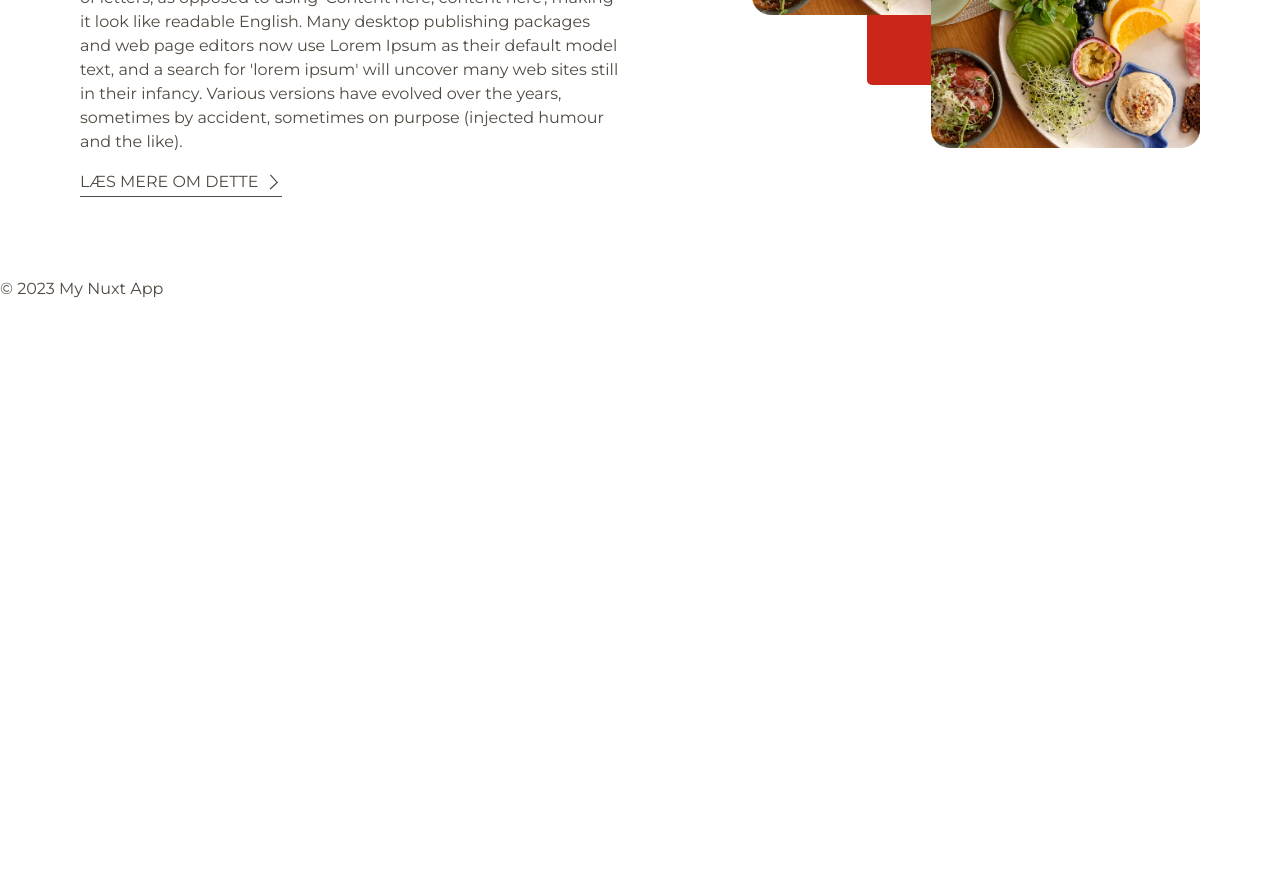
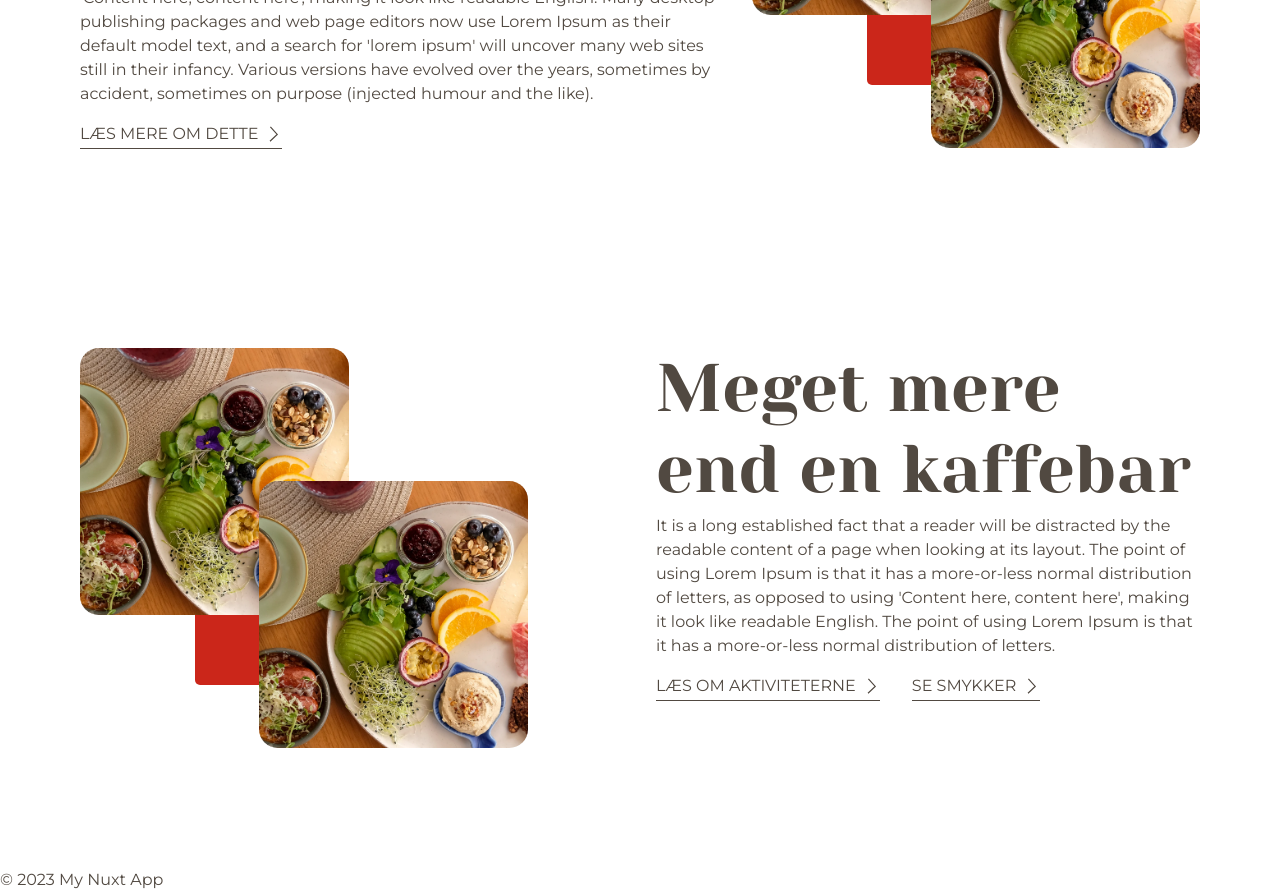
Before and after one commit to julievictoria98/k-r-kaffebar, a Nuxt app in the folder nuxt-app/: page / in a window 1280 px wide. Shown: the part 1220-2112 px from the top of the page. Before the commit the page ends 1521 px from the top, so only its background shows below. Built offline with nearby package versions, Linux system fonts and the light colour scheme.

Commit message:
added layouts to Textmedia and function where u can add more buttons

```diff
--- a/nuxt-app/assets/main.scss
+++ b/nuxt-app/assets/main.scss
@@ -19,17 +19,21 @@ body {
 @mixin grid-children-cols($first-col: 1 / 7, $last-col: 7 / -1) {
   > :first-child {
     grid-column: 1 / -1;
+    grid-row: 1/2;
 
     @media screen and (min-width: 762px) {
       grid-column: #{$first-col};
+      grid-row: 1/2;
     }
   }
 
   > :last-child {
     @media screen and (min-width: 762px) {
       grid-column: #{$last-col};
+      grid-row: 1/2;
     }
     grid-column: 1 / -1;
+    grid-row: 2/3;
   }
 }
 
@@ -55,9 +59,12 @@ body {
   &:not(:has(> *#hero)) {
     min-height: 600px;
   }
+  &.tm-layout-1 {
+    @include grid-children-cols("1 / 8", "8 / -1");
+  }
 
-  &.text-media {
-    @include grid-children-cols("1 / 7", "8 / -1");
+  &.tm-layout-2 {
+    @include grid-children-cols("7 / -1", "1 / 6");
   }
 }
 
--- a/nuxt-app/components/TextMedia.vue
+++ b/nuxt-app/components/TextMedia.vue
@@ -1,13 +1,15 @@
 <template>
-  <div class="content text-media">
+  <div class="content" :class="layout">
     <div>
       <h2>{{ title }}</h2>
       <p class="mt-1">{{ text }}</p>
-      <div class="mt-4">
+      <div class="mt-4 flex gap-8">
         <UiPrimaryButton
-          text="LÆS MERE OM DETTE"
-          href="/contact"
-        ></UiPrimaryButton>
+          v-for="(button, index) in buttons"
+          :key="index"
+          :text="button.text"
+          :href="button.href"
+        />
       </div>
     </div>
     <div class="grid grid-cols-5 max-h-[400px] h-full">
@@ -29,23 +31,24 @@
   </div>
 </template>
 
-<script setup>
-const props = defineProps({
-  title: {
-    type: String,
-    default: "Default Title",
+<script>
+export default {
+  props: {
+    title: String,
+    text: String,
+    layout: {
+      type: String,
+      default: "tm-layout-1",
+    },
+    buttons: {
+      type: Array,
+      default: () => [
+        {
+          text: "LÆS MERE OM DETTE",
+          href: "/contact",
+        },
+      ],
+    },
   },
-  text: {
-    type: String,
-    default: "Default Text",
-  },
-  buttonText: {
-    type: String,
-    default: "Default Button Text",
-  },
-  buttonLink: {
-    type: String,
-    default: "#",
-  },
-});
+};
 </script>
--- a/nuxt-app/pages/index.vue
+++ b/nuxt-app/pages/index.vue
@@ -3,7 +3,17 @@
     <Hero />
     <TextMedia
       title="Kaffe med omtanke"
+      layout="tm-layout-1"
       text="It is a long established fact that a reader will be distracted by the readable content of a page when looking at its layout. The point of using Lorem Ipsum is that it has a more-or-less normal distribution of letters, as opposed to using 'Content here, content here', making it look like readable English. Many desktop publishing packages and web page editors now use Lorem Ipsum as their default model text, and a search for 'lorem ipsum' will uncover many web sites still in their infancy. Various versions have evolved over the years, sometimes by accident, sometimes on purpose (injected humour and the like)."
+    />
+    <TextMedia
+      title="Meget mere end en kaffebar"
+      layout="tm-layout-2"
+      text="It is a long established fact that a reader will be distracted by the readable content of a page when looking at its layout. The point of using Lorem Ipsum is that it has a more-or-less normal distribution of letters, as opposed to using 'Content here, content here', making it look like readable English. The point of using Lorem Ipsum is that it has a more-or-less normal distribution of letters."
+      :buttons="[
+        { text: 'LÆS OM AKTIVITETERNE', href: '/contact' },
+        { text: 'SE SMYKKER', href: '/learn-more' },
+      ]"
     />
   </div>
 </template>
```
